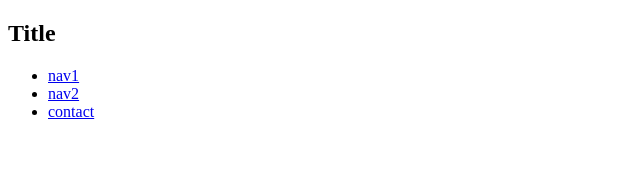
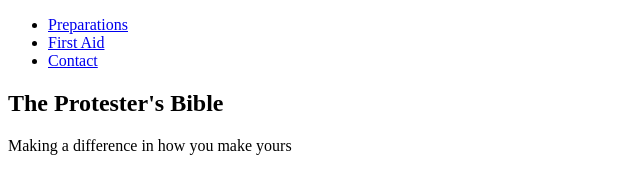
Before and after one commit to nekacurry/LetsAid, a plain HTML site: page index.html in a window 1280 px wide. Shown: the whole page, without its empty margins (0-640 px from the left). Drawn offline with Linux system fonts and the light colour scheme.

Commit message:
Update index.html

```diff
--- a/index.html
+++ b/index.html
@@ -5,17 +5,18 @@
     <link rel="stylesheet" href="style.css">
 </head>
 <body>
+     <nav>
+        <ul>
+            <li><a href="#">Preparations</a></li>
+            <li><a href="#">First Aid</a></li>
+            <li><a href="#">Contact</a></li>
+        </ul>
+        </nav>
     <section>
-        <h1>Title</h1>
-        <nav>
-            <ul>
-                <li><a href="#">nav1</a></li>
-                <li><a href="#">nav2</a></li>
-                <li><a href="#">contact</a></li>
-            </ul>
-        </nav>
+        <h1>The Protester's Bible</h1>
+        <p>Making a difference in how you make yours</p>
+
     </section>
-    <section></section>
     <section></section>
     <footer></footer>
 
```
